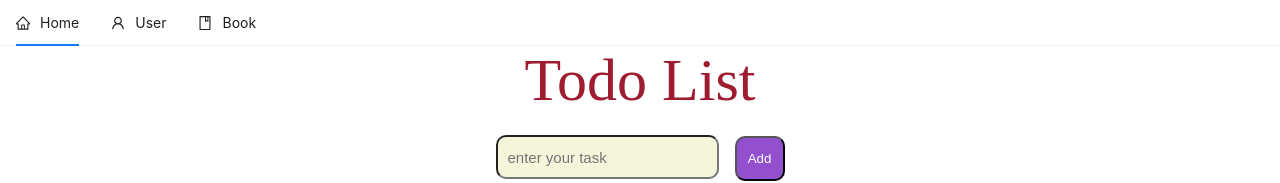
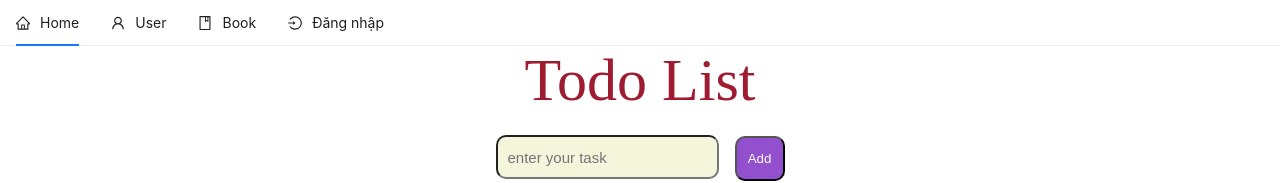
Before and after one commit to CaoAnhVu141/NestJS_React, a React (Vite) app in the folder base-react/: page / in a window 1280 px wide. Shown: the top 183 px of the page. Built offline with nearby package versions, Linux system fonts and the light colour scheme; no server answers.

Commit message:
update code

```diff
--- a/base-react/src/Components/layout/header.jsx
+++ b/base-react/src/Components/layout/header.jsx
@@ -1,36 +1,52 @@
 
 import { Link, NavLink } from 'react-router-dom';
-import { AppstoreOutlined, BookOutlined, HomeOutlined, MailOutlined, SettingOutlined, UserOutlined } from '@ant-design/icons';
+import { AlibabaOutlined, AppstoreOutlined, BookOutlined, HomeOutlined, LoginOutlined, MailOutlined, SettingOutlined, UserOutlined } from '@ant-design/icons';
 import { Menu } from 'antd';
-import { useContext, useState } from 'react';
+import { Children, useContext, useState } from 'react';
 import { AuthContext } from '../context/auth.context';
 
 const Header = () => {
     const [current, setCurrent] = useState('');
 
     const onClick = e => {
-            console.log('click ', e);
         setCurrent(e.key);
     };
-        const {userLogin} = useContext(AuthContext);
+    const { userLogin } = useContext(AuthContext);
     console.log("check user: ", userLogin);
 
     const items = [
         {
             label: <Link to={"/"}>Home</Link>,
             key: 'home',
-                icon: <HomeOutlined/>,
+            icon: <HomeOutlined />,
         },
         {
             label: <Link to={"/user"}>User</Link>,
             key: 'user',
-                icon: <UserOutlined/>,
+            icon: <UserOutlined />,
         },
         {
             label: <Link to={"/book"}>Book</Link>,
             key: 'book',
-                icon: <BookOutlined/>,
+            icon: <BookOutlined />,
         },
+        ...(!userLogin._id ? [{
+            label: <Link to={"/login"}>Đăng nhập</Link>,
+            key: 'login',
+            icon: <LoginOutlined />,
+        }] : []),
+
+        ...(userLogin._id ? [{
+            label: `Welcome ${userLogin.name}`,
+            key: 'logout',
+            icon: <AlibabaOutlined />,
+            children: [
+                {
+                    label: "Đăng xuất",
+                    key: "logout"
+                }
+            ]
+        }] : []),
     ];
     return (
         <Menu onClick={onClick} selectedKeys={[current]} mode="horizontal" items={items} />
```
Lines whose indentation alone changed are shown as unchanged.
